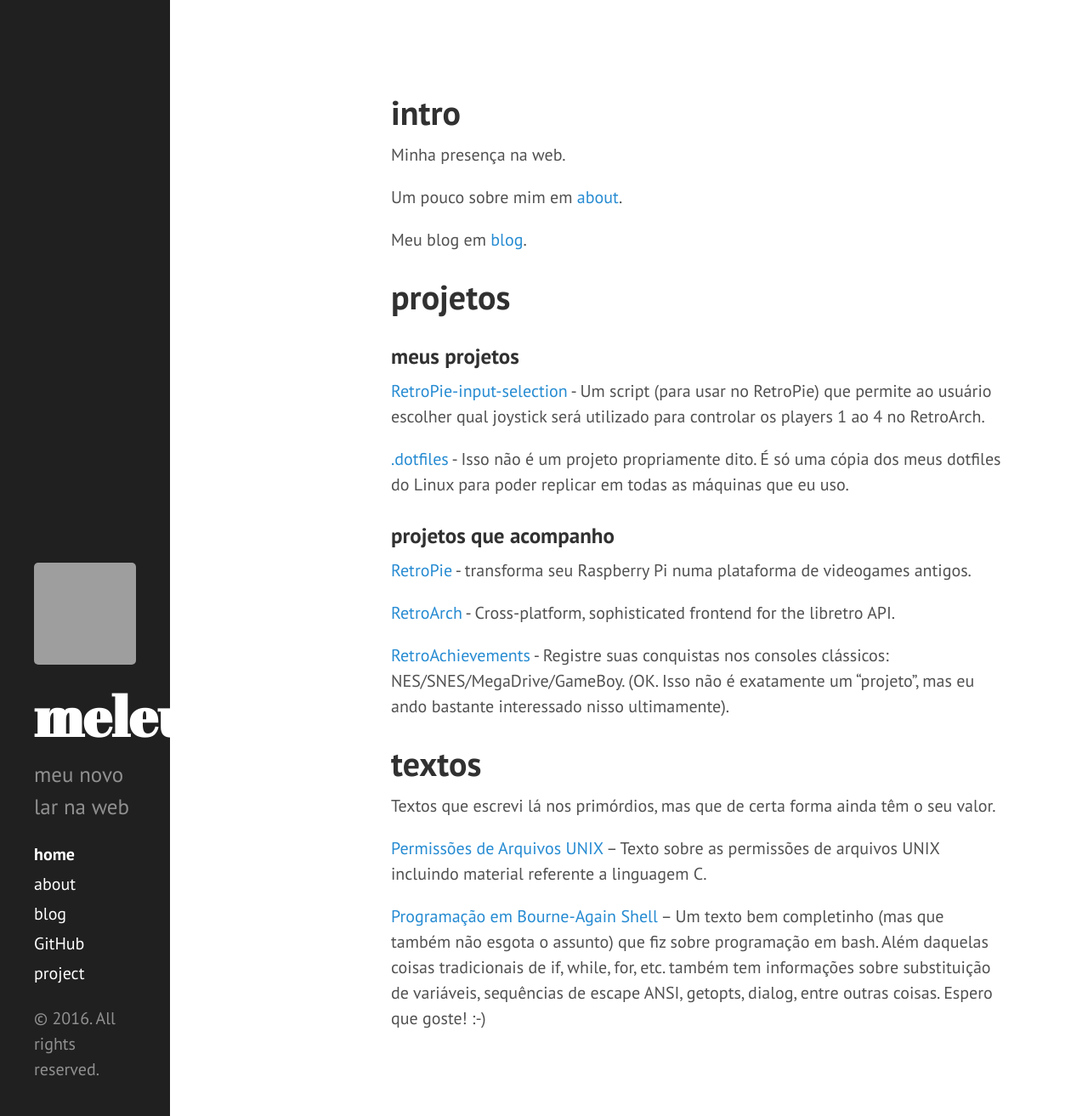
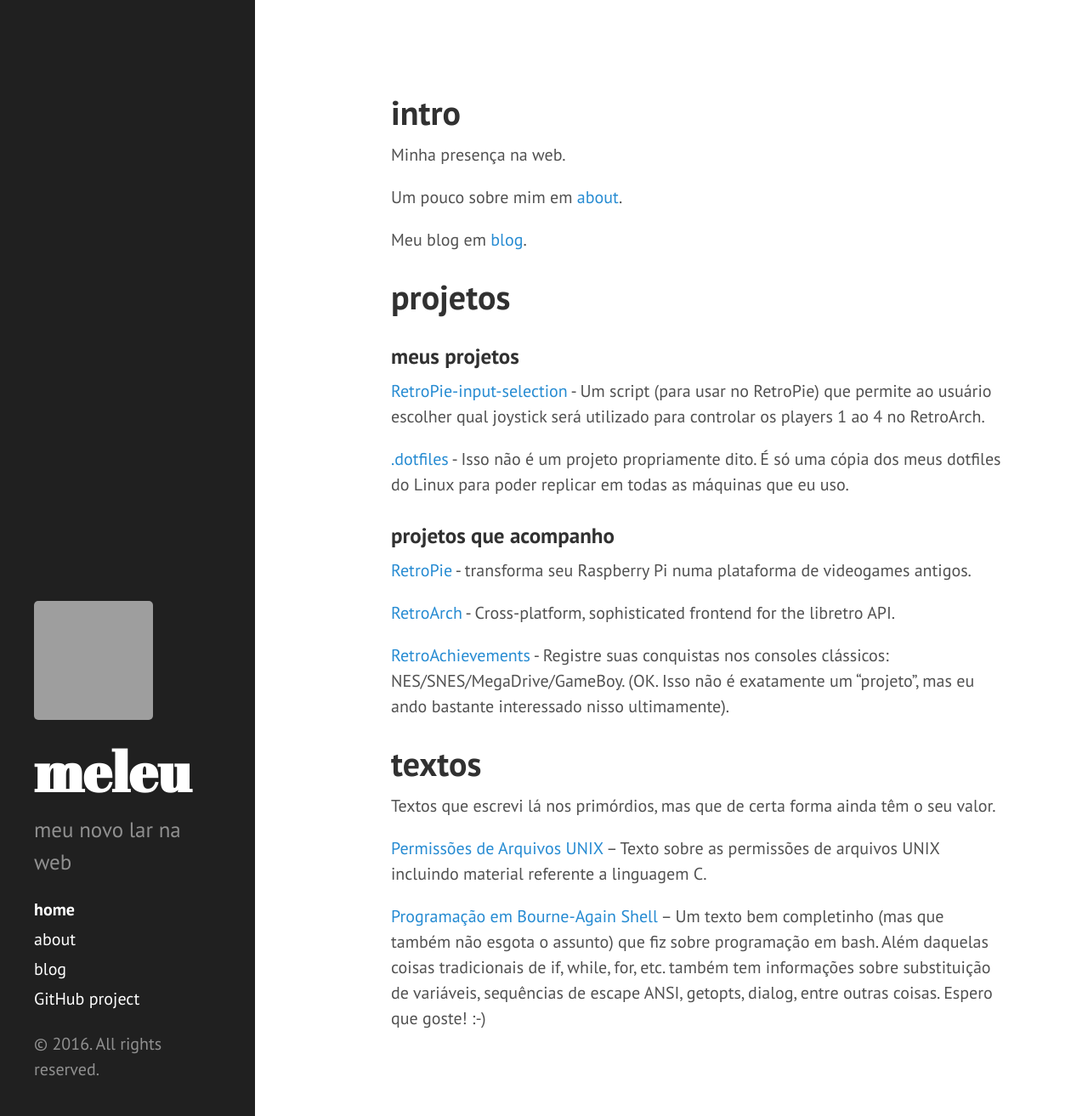
Before and after one commit to meleu/meleu.github.io, a Jekyll site: the page built from index.md, in a window 1280 px wide and 1313 px high. Shown: the whole window at 85% size. Built offline with Jekyll 4.4.1, drawn with Linux system fonts in a browser that asks for light colours; grey boxes are pictures that could not be loaded.

Commit message:
Update hyde.css

```diff
--- a/stylesheets/hyde.css
+++ b/stylesheets/hyde.css
@@ -66,7 +66,7 @@ html {
     left: 0;
     bottom: 0;
     /* width: 18rem; */
-    width: 10rem;
+    width: 15rem;
     text-align: left;
   }
 }
@@ -129,7 +129,7 @@ a.sidebar-nav-item:focus {
 
 @media (min-width: 48em) {
   .content {
-    max-width: 38rem;
+    max-width: 40rem;
     margin-left: 20rem;
     margin-right: 2rem;
   }
```
